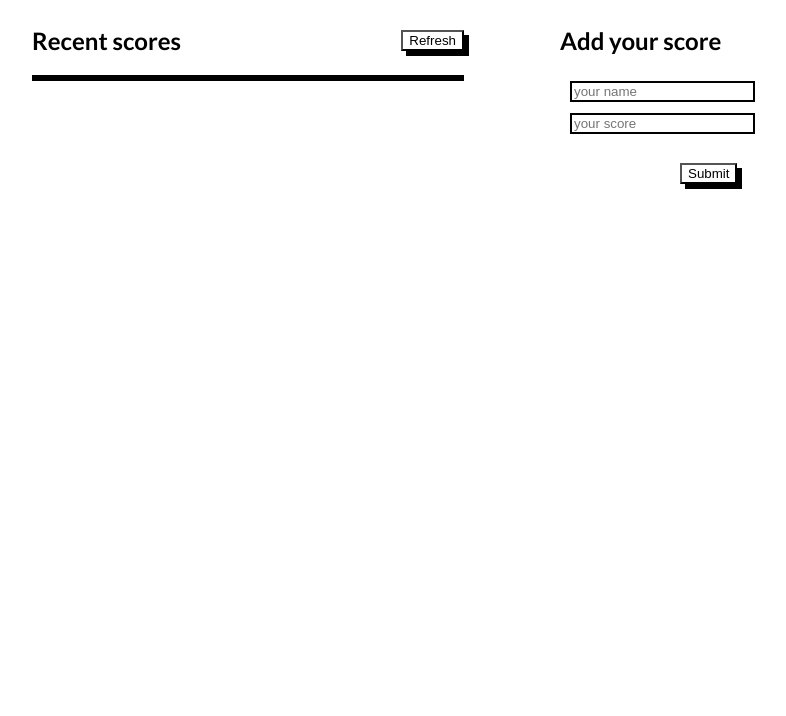
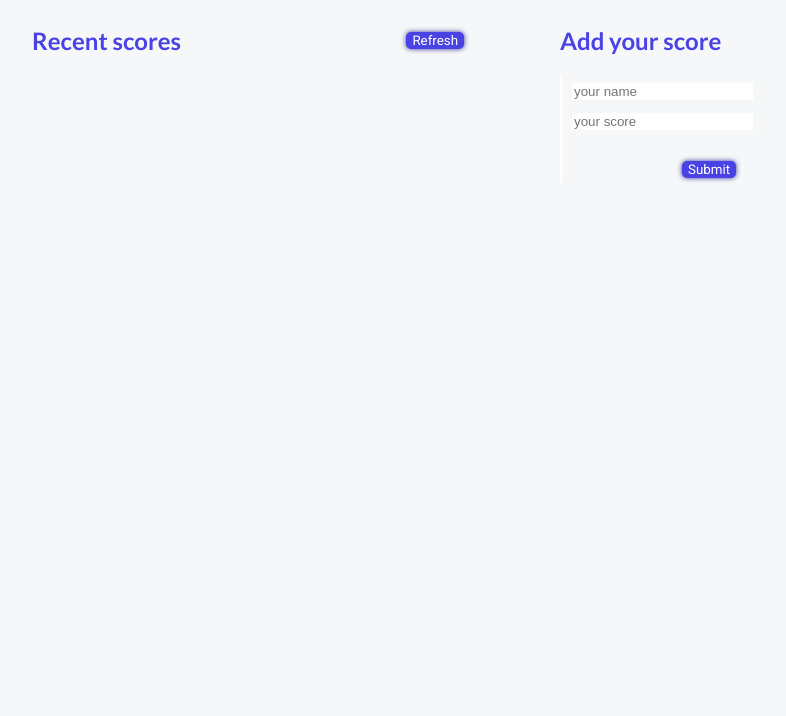
Before and after one commit to Zven94/leaderboard-list, a website built with webpack: page src/index.html in a window 1280 px wide. Shown: the part 84-800 px from the top of the page, without its empty margins (136-922 px from the left). Built offline with nearby package versions, Linux system fonts and the light colour scheme; no server answers.

Commit message:
added high fidelity frame style

```diff
--- a/src/style.css
+++ b/src/style.css
@@ -1,10 +1,13 @@
 body {
   width: 100%;
   font-family: 'Lato', 'Roboto', sans-serif;
+  font-weight: 400;
+  color: #4942e4;
   display: flex;
   align-items: center;
   flex-direction: column;
   justify-content: space-between;
+  background-color: #f5f7f8;
 }
 
 .body-main {
@@ -30,7 +33,8 @@ body {
 
 .body-main-section-div1-lu-list {
   padding: 0;
-  border: 3px solid black;
+  border-radius: 7px;
+  box-shadow: 0 0 12px black;
 }
 
 .body-main-section-div1 {
@@ -51,7 +55,8 @@ li {
 }
 
 .makeMeGray {
-  background-color: gray;
+  color: #fff;
+  background-color: #9c97ff;
   margin-top: 5px;
   margin-bottom: 5px;
   padding-left: 10px;
@@ -63,6 +68,7 @@ li {
 }
 
 .body-main-section-div2-lu-list {
+  border-left: 2px solid #fff;
   padding: 0;
   width: 65%;
   display: flex;
@@ -87,5 +93,25 @@ input {
 }
 
 .inputButton {
+  font-family: 'Roboto', sans-serif;
+  color: #fff;
+  background-color: #4942e4;
+  border: 0;
+  border-radius: 5px;
+  box-shadow: 0 0 5px #353097;
   margin-left: 110px;
 }
+
+.inputName,
+.inputScore {
+  border: none;
+}
+
+.refreshButton {
+  font-family: 'Roboto', sans-serif;
+  color: #fff;
+  background-color: #4942e4;
+  border: 0;
+  border-radius: 5px;
+  box-shadow: 0 0 5px #353097;
+}
```
